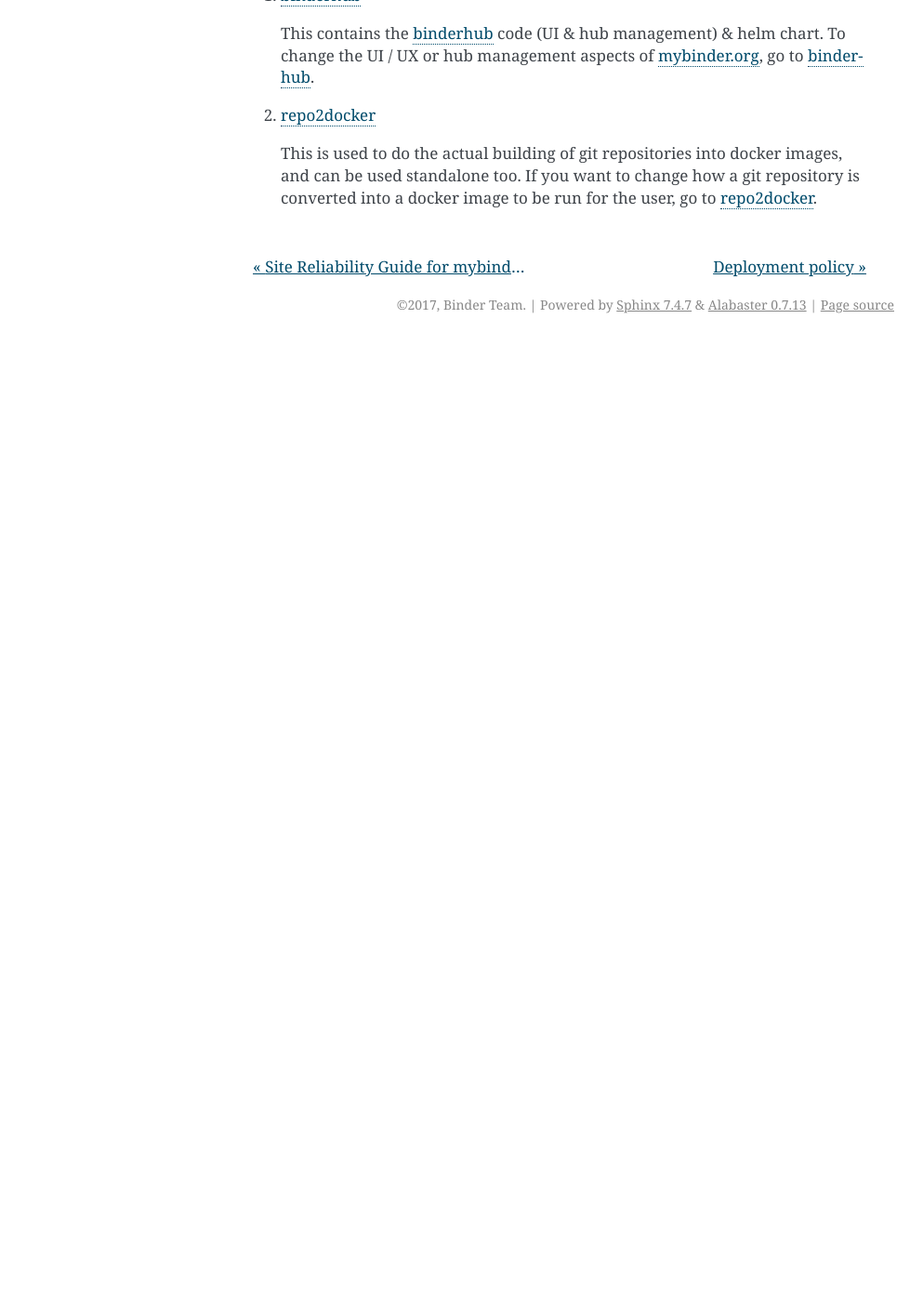
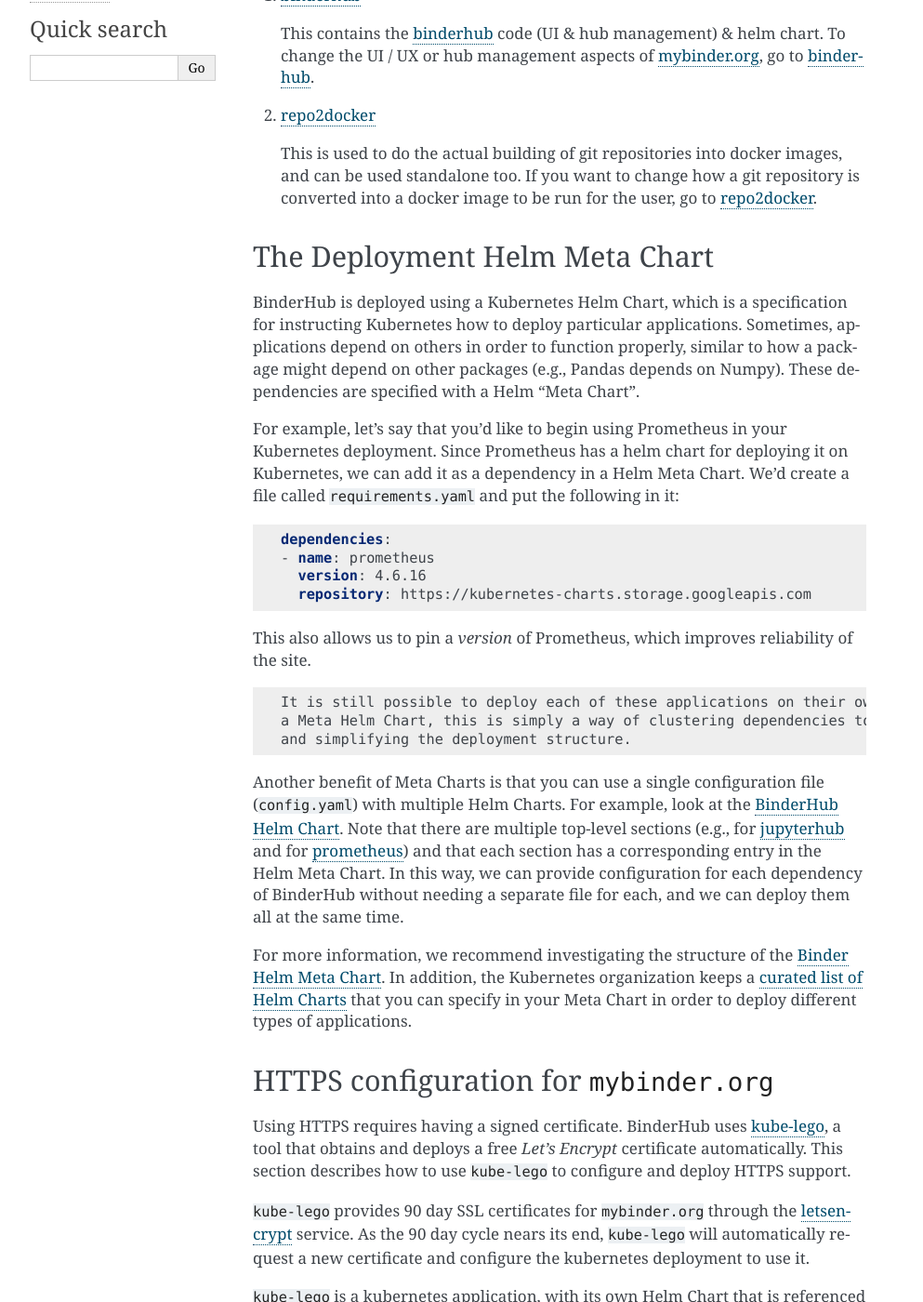
Before and after one commit to jupyterhub/mybinder.org-deploy, a Sphinx documentation site: the page built from docs/source/production_environment.md, in a window 1280 px wide and 1400 px high, scrolled down 1542 px. Shown: the whole window at 93% size, without its empty margins (148-1141 px from the left). Built offline with Sphinx 7.4.7, drawn with Linux system fonts in a browser that asks for light colours; before the commit the page ends 1909 px from its top, so only the background shows below that; some of the changed text lies outside the part shown.

Commit message:
docs for https and meta charts

````diff
--- a/docs/source/production_environment.md
+++ b/docs/source/production_environment.md
@@ -71,6 +71,77 @@
    repository is converted into a docker image to be run for the user,
    go to [repo2docker][].
 
+## The Deployment Helm Meta Chart
+
+BinderHub is deployed using a Kubernetes Helm Chart, which is a specification
+for instructing Kubernetes how to deploy particular applications. Sometimes,
+applications depend on others in order to function properly, similar to how
+a package might depend on other packages (e.g., Pandas depends on Numpy).
+These dependencies are specified with a Helm "Meta Chart".
+
+For example, let's say that you'd like to begin using Prometheus in your
+Kubernetes deployment. Since Prometheus has a helm chart for deploying it
+on Kubernetes, we can add it as a dependency in a Helm Meta Chart. We'd
+create a file called `requirements.yaml` and put the following in it:
+
+```yaml
+dependencies:
+- name: prometheus
+  version: 4.6.16
+  repository: https://kubernetes-charts.storage.googleapis.com
+```
+
+This also allows us to pin a *version* of Prometheus, which improves
+reliability of the site.
+
+```note::
+It is still possible to deploy each of these applications on their own *without*
+a Meta Helm Chart, this is simply a way of clustering dependencies together
+and simplifying the deployment structure.
+```
+
+Another benefit of Meta Charts is that you can use a single configuration
+file (`config.yaml`) with multiple Helm Charts. For example, look at the
+[BinderHub Helm Chart](https://github.com/jupyterhub/mybinder.org-deploy/blob/staging/mybinder/values.yaml). Note that there are multiple
+top-level sections (e.g., for [jupyterhub](https://github.com/jupyterhub/mybinder.org-deploy/blob/5aa6dde60c9b5f3012686f9ba2b23b176c19b224/mybinder/values.yaml#L53) and for [prometheus](https://github.com/jupyterhub/mybinder.org-deploy/blob/5aa6dde60c9b5f3012686f9ba2b23b176c19b224/mybinder/values.yaml#L204)) and that each section
+has a corresponding entry in the Helm Meta Chart. In this way, we can provide
+configuration for each dependency of BinderHub without needing a separate
+file for each, and we can deploy them all at the same time.
+
+For more information, we recommend investigating the structure of the
+[Binder Helm Meta Chart](https://github.com/jupyterhub/mybinder.org-deploy/blob/staging/mybinder/requirements.yaml). In addition, the Kubernetes
+organization keeps a [curated list of Helm Charts](https://github.com/kubernetes/charts) that you can specify in
+your Meta Chart in order to deploy different types of applications.
+
+## HTTPS configuration for `mybinder.org`
+
+Using HTTPS requires having a signed certificate. BinderHub uses [kube-lego](https://github.com/jetstack/kube-lego),
+a tool that obtains and deploys a free *Let's Encrypt* certificate automatically.
+This section describes how to use `kube-lego` to configure and deploy HTTPS support.
+
+`kube-lego` provides 90 day SSL certificates for `mybinder.org` through
+the [letsencrypt](https://letsencrypt.org/) service. As the 90
+day cycle nears its end, `kube-lego` will automatically request a new
+certificate and configure the kubernetes deployment to use it.
+
+`kube-lego` is a kubernetes application, with its own Helm Chart that is
+referenced in the [`mybinder.org` Meta Chart](https://github.com/jupyterhub/mybinder.org-deploy/blob/5aa6dde60c9b5f3012686f9ba2b23b176c19b224/mybinder/values.yaml#L152). This tells kubernetes which
+account to use for letsencrypt certification.
+
+Once we have a letsencrypt account set up, we need to attach the SSL
+certificate to a particular `ingress` object. This is a Kubernetes object
+that controls how traffic is routed *into* the deployment. This is also
+done with the `mybinder.org` Helm Chart ([see here for example](https://github.com/jupyterhub/mybinder.org-deploy/blob/5aa6dde60c9b5f3012686f9ba2b23b176c19b224/mybinder/values.yaml#L13)).
+
+Note that letsencrypt will send you an email if your SSL certificate is
+about to expire. If you get such an email, it might mean that the automatic
+`kube-lego` renewal process hasn't worked properly. To debug this, we
+recommend running the standard Kubernetes debugging commands with the
+`kube-lego` object used with your deployment. For example:
+
+```
+kubectl --namespace=<my-namespace> logs <kube-lego-object>
+```
 
 [mybinder.org-deploy]: https://github.com/jupyterhub/mybinder.org-deploy
 [prod]: https://mybinder.org
````
